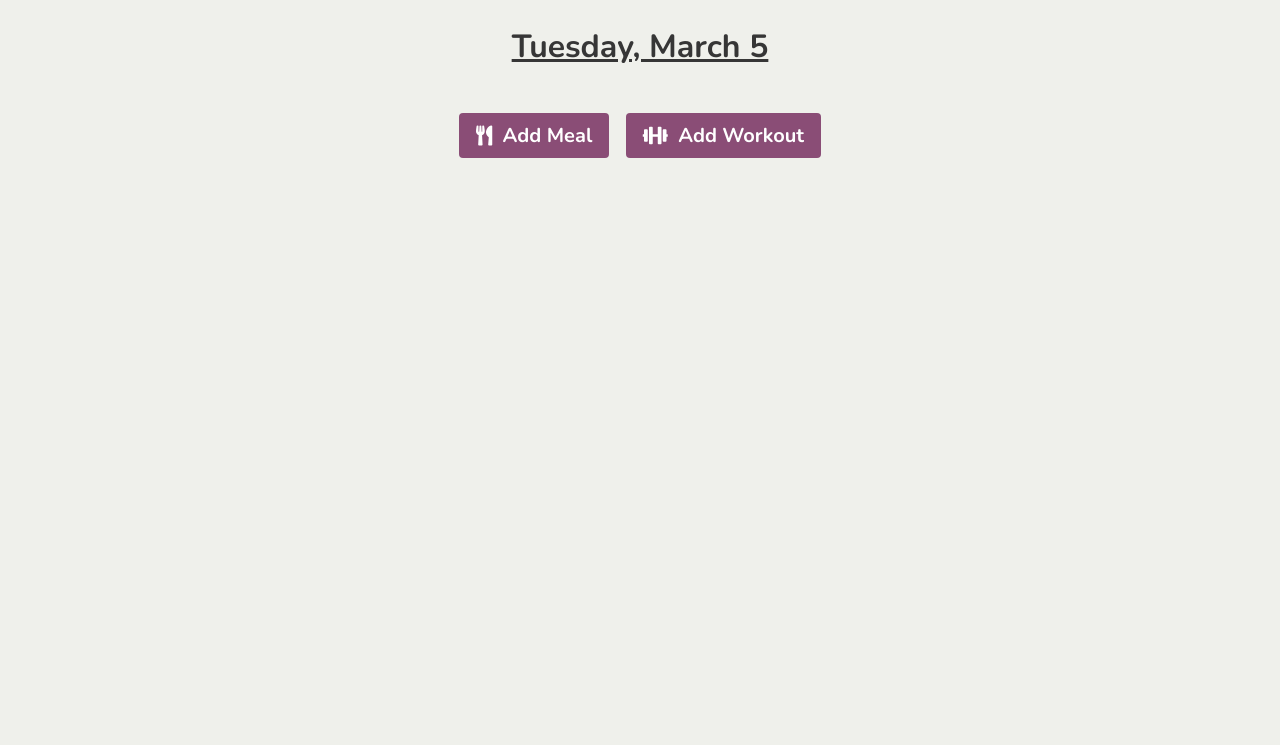
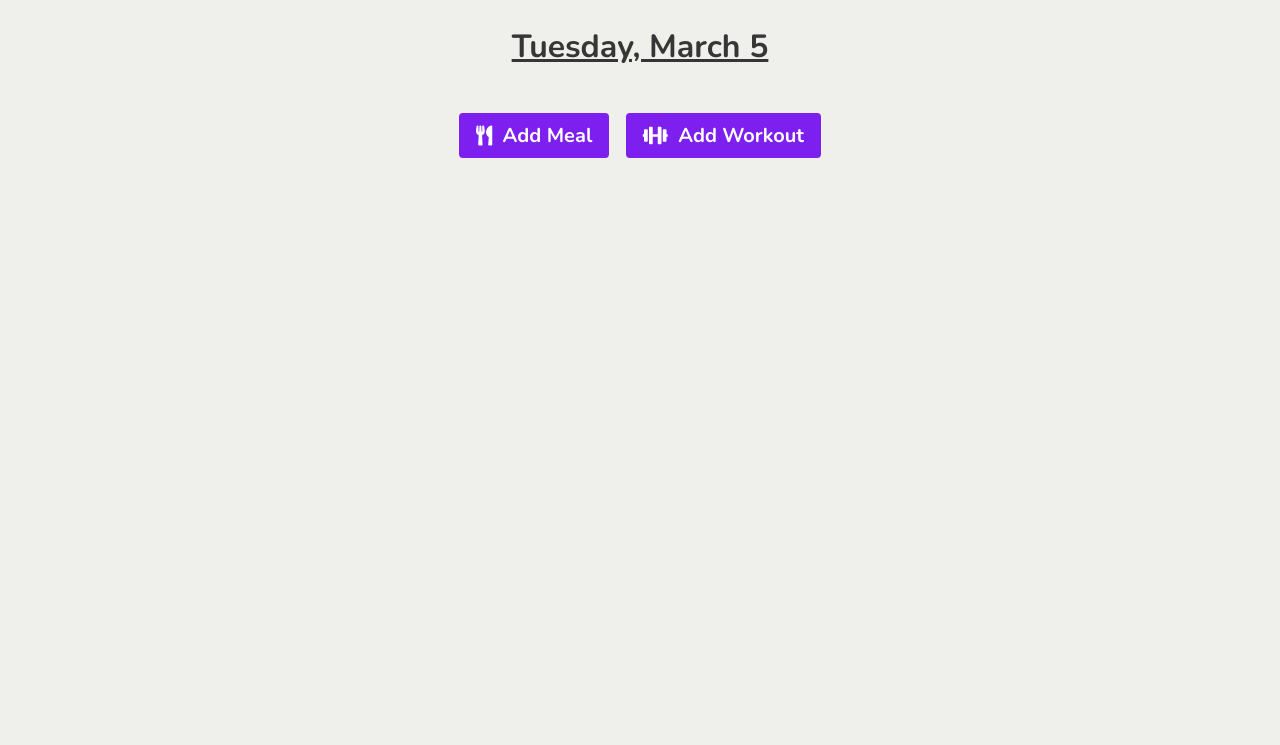
Before and after one commit to sloanfinger/journal, a website: page index.html in a window 1280 px wide. Shown: the part 55-800 px from the top of the page. Drawn offline with nearby package versions, Linux system fonts and the light colour scheme; a web font is replaced by a local one.

Commit message:
Edit color scheme, credit Font Awesome (sorry)

```diff
--- a/assets/sass/bulma.scss
+++ b/assets/sass/bulma.scss
@@ -4,8 +4,8 @@
 @import url('https://fonts.googleapis.com/css?family=Nunito:400,700');
 
 // Set your brand colors
-$purple: #8A4D76;
-$pink: #FA7C91;
+$purple: #7D1FEF;
+$pink: #F25C9C;
 $brown: #757763;
 $beige-light: #D0D1CD;
 $beige-lighter: #EFF0EB;
```
Also changed, not shown: README.md (added), assets/css/bulma.css.
